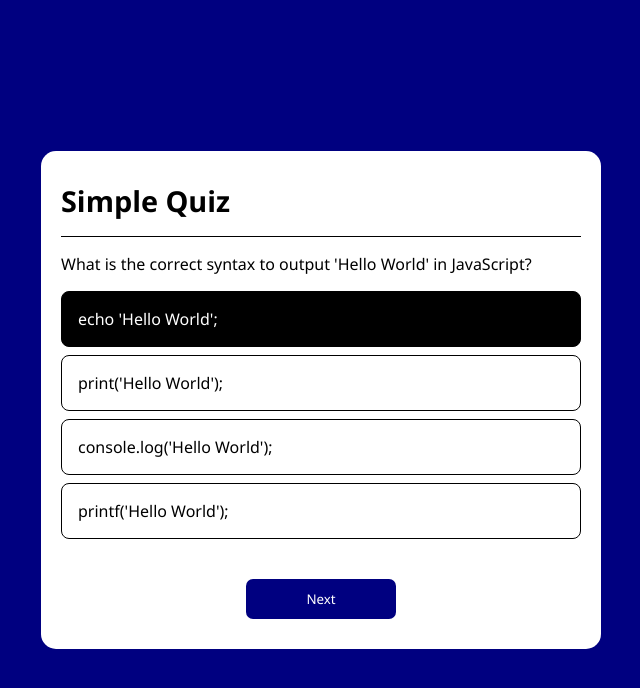
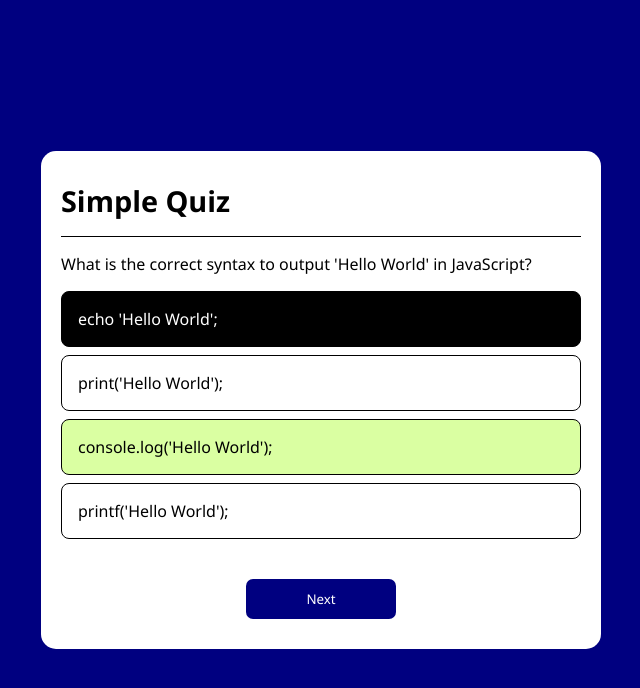
Before and after one commit to manujbajaj/quizApp, a plain HTML site: page index.html in a window 1280 px wide. Both pictures are taken after a click on the element "echo 'Hello World';". Shown: the whole page, without its empty margins (319-959 px from the left). Drawn offline with Linux system fonts and the light colour scheme.

Commit message:
i think it is done

```diff
--- a/script.js
+++ b/script.js
@@ -21,7 +21,7 @@ document.addEventListener("DOMContentLoaded",async()=>{
       answer_e_correct: "false",
       answer_f_correct: "false"
     },
-    correct_answer: "answer_c",
+    correct_answer: "console.log('Hello World');",
     explanation: "In JavaScript, the correct way to print to the console is using console.log().",
     tip: null,
     tags: [{ name: "JavaScript" }],
@@ -49,7 +49,7 @@ document.addEventListener("DOMContentLoaded",async()=>{
       answer_e_correct: "false",
       answer_f_correct: "false"
     },
-    correct_answer: "answer_b",
+    correct_answer: "<script>",
     explanation: "The <script> tag is used to include JavaScript files in HTML.",
     tip: null,
     tags: [{ name: "HTML" }],
@@ -77,7 +77,7 @@ document.addEventListener("DOMContentLoaded",async()=>{
       answer_e_correct: "false",
       answer_f_correct: "false"
     },
-    correct_answer: "answer_a",
+    correct_answer: "Math.round()",
     explanation: "Math.round() returns the value of a number rounded to the nearest integer.",
     tip: null,
     tags: [{ name: "JavaScript" }],
@@ -90,8 +90,11 @@ document.addEventListener("DOMContentLoaded",async()=>{
     let option=document.querySelector(".options");
     let ques=document.querySelector(".question");
     let jawab=document.querySelectorAll(".opt");
-
+    let selectedOption = document.querySelector(".opt.selected");
+    let score=0;
     let data=mockData;
+    let selectedAnswerText = "";
+    let isAnswered=false;
     console.log(data);
     function selectOption(){
         jawab.classList.toggle("selected");
@@ -103,7 +106,7 @@ document.addEventListener("DOMContentLoaded",async()=>{
         ques.textContent=questions;
 
         let ans=data[index].answers;
-
+        let finalAns=data[index].correct_answer;
         for(let key in ans){
             if(ans[key]){
                 let newElem=document.createElement("p");
@@ -112,6 +115,8 @@ document.addEventListener("DOMContentLoaded",async()=>{
                 option.appendChild(newElem);
                 newElem.addEventListener("click", () => {
                     // Remove selection from all options
+                    if (isAnswered) return; // 🔒 prevent further clicks
+                    isAnswered = true;
                     document.querySelectorAll(".opt").forEach((opt) => {
                         opt.classList.remove("selected");
                     });
@@ -120,10 +125,26 @@ document.addEventListener("DOMContentLoaded",async()=>{
                     newElem.classList.add("selected");
 
                     // Store selected key globally if needed
-                    selectedAnswer = key;
+                    selectedAnswerText=newElem.textContent;
+                    console.log(selectedAnswerText);
+                    if(selectedAnswerText===finalAns){
+                        score+=1;
+                        newElem.classList.remove("selected");
+                        newElem.classList.add("correct");
+                    }
+                    else{
+                        newElem.classList.add("wrong");
+                        document.querySelectorAll(".opt").forEach(opt=>{
+                            if(opt.textContent===finalAns){
+                                opt.classList.add("correct");
+                            }
+                        })
+                    }
                 });
             }
         }
+
+
 
 
 
@@ -133,13 +154,16 @@ document.addEventListener("DOMContentLoaded",async()=>{
     renderQuestion(currentIndex);
 
     submit.addEventListener("click",()=>{
+        isAnswered=false;
         option.innerHTML="";
         currentIndex++;
         if(currentIndex<mockData.length){
             renderQuestion(currentIndex);
         }
         else{
-            ques.textContent="Quiz ended!"
+            ques.textContent=`Quiz ended! \n            You scored ${score} out of 3`;
+            console.log(score);
+
         }
     })
 
--- a/style.css
+++ b/style.css
@@ -82,6 +82,9 @@
     background-color: black;
     color: #fff;
 }
+.correct{
+    background-color: rgba(172, 255, 47, 0.447);
+}
 .selected:hover{
     background-color: black;
 }
```
